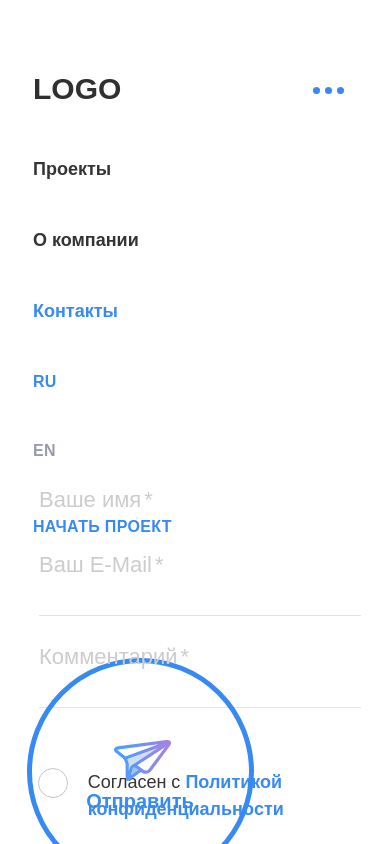
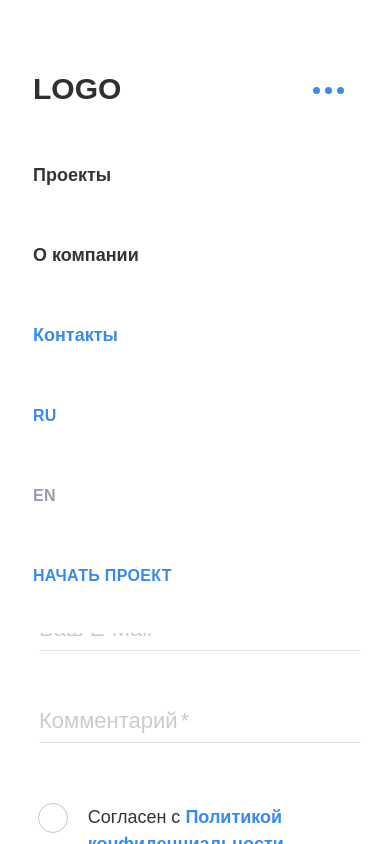
Before and after one commit to polechkapo/test_toimi, a React (Create React App) app: page / in a window 390 px wide. Both pictures are taken after a click on the button 328 px from the left and 89 px from the top of the page. Built offline with nearby package versions, Linux system fonts and the light colour scheme.

Commit message:
improved project and fixed bugs

```diff
--- a/package.json
+++ b/package.json
@@ -6,6 +6,7 @@
     "@testing-library/jest-dom": "^5.16.5",
     "@testing-library/react": "^13.4.0",
     "@testing-library/user-event": "^13.5.0",
+    "classnames": "^2.3.2",
     "react": "^18.2.0",
     "react-dom": "^18.2.0",
     "react-scripts": "5.0.1",
@@ -22,7 +23,10 @@
     "extends": [
       "react-app",
       "react-app/jest"
-    ]
+    ],
+    "rules": {
+      "jsx-a11y/anchor-is-valid": "off"
+    }
   },
   "browserslist": {
     "production": [
--- a/src/components/App/App.jsx
+++ b/src/components/App/App.jsx
@@ -1,11 +1,11 @@
 import FormPage from "../FormPage/FormPage";
-import '../../styles/styles.scss'
+import "../../styles/styles.scss";
 
 function App() {
   return (
     <div className="App">
       <div className="page__wrapper">
-      <FormPage />
+        <FormPage />
       </div>
     </div>
   );
--- a/src/components/FormPage/Content/Content.jsx
+++ b/src/components/FormPage/Content/Content.jsx
@@ -1,19 +1,35 @@
-import React from 'react';
-import Form from '../Form/Form';
-import '../../../styles/components/content.scss'
+import React from "react";
+import Form from "../Form/Form";
+import styles from "./content.module.scss";
+import classNames from "classnames/bind";
 
-function Content(props) {
-   return (
-      <div className='content'>
-         <ul className='content__breadcrums'>
-            <li className='content__items'>Главная</li>
-            <li className='content__items content__items-contacts'>Контакты</li>
-         </ul>
-        <h2 className='content__title'>Мы рядом</h2>
-        <p className='content__description'>Заполните форму ниже и мы свяжемся с вами. Не любите формы? Напишите нам на почту  <a class="content__email" href="mailto:info@site.com">info@site.com</a></p>
-         <Form/>
-      </div>
-   );
+const cx = classNames.bind(styles);
+
+function Content() {
+  return (
+    <div className={styles.content}>
+      <ul className={styles.content__breadcrums}>
+        <li className={cx("content__breadcrums-item")}>Главная</li>
+        <li
+          className={cx(
+            "content__breadcrums-item",
+            "content__breadcrums-contact"
+          )}
+        >
+          Контакты
+        </li>
+      </ul>
+      <h2 className={styles.content__title}>Мы рядом</h2>
+      <p className={styles.content__description}>
+        Заполните форму ниже и мы свяжемся с вами. Не любите формы? Напишите нам
+        на почту{" "}
+        <a className={styles.content__email} href="mailto:info@site.com">
+          info@site.com
+        </a>
+      </p>
+      <Form />
+    </div>
+  );
 }
 
 export default Content;
--- a/src/styles/components/content.scss
+++ b/src/components/FormPage/Content/content.module.scss
@@ -18,8 +18,8 @@
     gap: 21px;
   }
 
-  &__items {
-    font-family: "Gilroy-Thin", sans-serif;
+  &__breadcrums-item {
+    font-family: "Gilroy", sans-serif;
     font-style: normal;
     font-weight: 300;
     font-size: 18px;
@@ -50,7 +50,7 @@
   &__form-name {
     width: 413px;
     height: 35px;
-    font-family: "Gilroy-Thin", sans-serif;
+    font-family: "Gilroy", sans-serif;
     font-style: normal;
     font-weight: 200;
     font-size: 26px;
@@ -78,7 +78,7 @@
     padding-top: 4px;
   }
   &__form-label {
-    font-family: "Gilroy-Thin", sans-serif;
+    font-family: "Gilroy", sans-serif;
     font-style: normal;
     font-weight: 300;
     font-size: 16px;
@@ -91,7 +91,7 @@
     margin-left: 3px;
   }
   &__description {
-    font-family: "Gilroy-Thin", sans-serif;
+    font-family: "Gilroy", sans-serif;
     font-style: normal;
     font-weight: 300;
     font-size: 20px;
@@ -136,7 +136,7 @@
     &::after {
       content: "";
       position: absolute;
-      background-image: url("../../img/send_pic.svg");
+      background-image: url("../../../img/send_pic.svg");
       width: 57px;
       height: 42px;
       top: 35%;
@@ -157,7 +157,7 @@
       transform: scale(1.7);
       content: "";
       position: absolute;
-      background-image: url("../../img/send_pic.svg");
+      background-image: url("../../../img/send_pic.svg");
       background-repeat: no-repeat;
     }
     &:active {
@@ -169,8 +169,8 @@
   &__form-name-p {
     position: absolute;
     top: -83%;
-    z-index: 10;
-    font-family: "Gilroy-Thin", sans-serif;
+    z-index: 9;
+    font-family: "Gilroy", sans-serif;
     font-style: normal;
     font-weight: 200;
     font-size: 26px;
@@ -179,7 +179,7 @@
     transition: 0.3s ease;
   }
 
-  &__form-name:hover + &__form-name-p,
+  &__form-name:focus + &__form-name-p,
   &__form-name:active + &__form-name-p,
   &__form-name:valid + &__form-name-p {
     top: -171%;
@@ -231,7 +231,7 @@
     line-height: 27px;
   }
 
-  &__items-contacts {
+  &__breadcrums-contact {
     font-weight: 600;
     position: relative;
     &::before {
@@ -269,7 +269,7 @@
       right: 59%;
     }
 
-    &__form-name:hover + &__form-name-p,
+    &__form-name:focus + &__form-name-p,
     &__form-name:active + &__form-name-p,
     &__form-name:valid + &__form-name-p {
       top: -171%;
@@ -281,7 +281,8 @@
 @media (max-width: 921px) {
   .content {
     margin-left: 10%;
-    &__items {
+    position: relative;
+    &__breadcrums-item {
       font-size: 12px;
       line-height: 14px;
     }
@@ -289,6 +290,7 @@
       font-size: 40px;
       line-height: 40px;
       margin-top: 57px;
+      margin-bottom: 45px;
     }
     &__description {
       font-size: 16px;
@@ -297,6 +299,7 @@
     }
     &__form-inputs {
       flex-direction: column;
+      gap: 60px;
     }
     &__form-name {
       width: 322px;
@@ -305,6 +308,7 @@
     &__form-name-p {
       font-size: 22px;
       line-height: 26px;
+      top: 0;
     }
 
     &__form-checkbox-input::before {
@@ -315,12 +319,27 @@
 
     &__form-button {
       position: absolute;
-      top: 78%;
-      right: 35%;
+      top: 84%;
+      right: 3%;
     }
 
     &__form-checkbox-input::after {
       left: 35%;
+    }
+
+    &__breadcrums-contact::before {
+      left: -23%;
+    }
+
+    &__form-name:focus + &__form-name-p,
+    &__form-name:active + &__form-name-p,
+    &__form-name:valid + &__form-name-p {
+      top: -100%;
+      font-size: 16px;
+    }
+
+    &__form {
+      margin-top: 80px;
     }
   }
 }
@@ -332,7 +351,7 @@
   transform: scale(0.5) !important;
   content: "";
   position: absolute;
-  background-image: url("../../img/send_pic.svg");
+  background-image: url("../../../img/send_pic.svg");
   background-repeat: no-repeat;
 }
 
--- a/src/components/FormPage/Footer/Footer.jsx
+++ b/src/components/FormPage/Footer/Footer.jsx
@@ -1,50 +1,116 @@
-import React from 'react';
-import '../../../styles/components/footer.scss';
-import telegram from '../../../img/telegram.svg';
-import whatsapp from '../../../img/whatsapp.svg';
+import React from "react";
+import telegram from "../../../img/telegram.svg";
+import whatsapp from "../../../img/whatsapp.svg";
+import styles from "./footer.module.scss";
+import classNames from "classnames/bind";
 
-function Footer(props) {
+const cx = classNames.bind(styles);
+
+function Footer() {
   return (
-      <div className='footer'>
-         <div className='footer__wrapper'>
-         <div className='footer__top'>
-         <h1 className='footer__title'>Logo</h1>
-         <div className='footer__lists'>
+    <div className={styles.footer}>
+      <div className={styles.footer__wrapper}>
+        <div className={styles.footer__top}>
+          <h1 className={styles.footer__title}>Logo</h1>
+          <div className={styles.footer__lists}>
             <div>
-            <h3 className='footer__subtitle footer__subtitle-services'>Услуги</h3>
-         <ul className='footer__list'>
-            <li className='footer__items'>Support and development</li>
-            <li className='footer__items'>UI/UX and product design</li>
-            <li className='footer__items'>Progressive Web Applications (PWA)</li>
+              <h3
+                className={cx("footer__subtitle", "footer__subtitle-services")}
+              >
+                Услуги
+              </h3>
+              <ul className={styles.footer__list}>
+                <li className={styles.footer__items}>
+                  <a className={cx("footer__items-link")} href="#">
+                    Support and development
+                  </a>
+                </li>
+                <li className={styles.footer__items}>
+                  <a className={cx("footer__items-link")} href="#">
+                    UI/UX and product design
+                  </a>
+                </li>
+                <li className={styles.footer__items}>
+                  <a className={cx("footer__items-link")} href="#">
+                    Progressive Web Applications (PWA)
+                  </a>
+                </li>
               </ul>
             </div>
-         <div className='footer__list-company'>
-            <h3 className='footer__subtitle'>Компания</h3>
-         <ul className='footer__list'>
-            <li className='footer__items'>О компании</li>
-            <li className='footer__items'>Проекты</li>
-            <li className='footer__items'>Контакты</li>
+            <div className={cx("footer__list-company")}>
+              <h3 className={styles.footer__subtitle}>Компания</h3>
+              <ul className={styles.footer__list}>
+                <li className={styles.footer__items}>
+                  <a className={cx("footer__items-link")} href="#">
+                    О компании
+                  </a>
+                </li>
+                <li className={styles.footer__items}>
+                  <a className={cx("footer__items-link")} href="#">
+                    Проекты
+                  </a>
+                </li>
+                <li className={styles.footer__items}>
+                  <a className={cx("footer__items-link")} href="#">
+                    Контакты
+                  </a>
+                </li>
               </ul>
             </div>
-         <div className='footer__list-contacts-wrapper'>
-            <h3 className='footer__subtitle footer__subtitle-contacts'>Контакты</h3>
-         <ul className='footer__list'>
-            <li className='footer__items'>Скачать презентацию</li>
-            <li className='footer__items'><a className='footer__items-link footer__items-link-phone' href='tel:+7(499)9999999'>+7 (499) 999-99-99</a></li>
-            <li className='footer__items'><a  className='footer__items-link'href="mailto:info@site.com">info@site.com</a></li>
+            <div className={cx("footer__list-contacts-wrapper")}>
+              <h3
+                className={cx("footer__subtitle", "footer__subtitle-contacts")}
+              >
+                Контакты
+              </h3>
+              <ul className={styles.footer__list}>
+                <li className={styles.footer__items}>
+                  <a className={cx("footer__items-link")} href="#">
+                    Скачать презентацию
+                  </a>
+                </li>
+                <li className={styles.footer__items}>
+                  <a
+                    className={cx(
+                      "footer__items-link",
+                      "footer__items-link-phone"
+                    )}
+                    href="tel:+7(499)9999999"
+                  >
+                    +7 (499) 999-99-99
+                  </a>
+                </li>
+                <li className={styles.footer__items}>
+                  <a
+                    className={cx("footer__items-link")}
+                    href="mailto:info@site.com"
+                  >
+                    info@site.com
+                  </a>
+                </li>
               </ul>
             </div>
             <div>
-            <ul className='footer__list-contacts'>
-               <li><button className='footer__list-btn'><img src={telegram} alt="Telegram" /></button></li>
-               <li><button className='footer__list-btn'><img src={whatsapp} alt="Whatsapp" /></button></li>
+              <ul className={cx("footer__list-contacts")}>
+                <li>
+                  <button className={cx("footer__list-btn")}>
+                    <img src={telegram} alt="Telegram" />
+                  </button>
+                </li>
+                <li>
+                  <button className={cx("footer__list-btn")}>
+                    <img src={whatsapp} alt="Whatsapp" />
+                  </button>
+                </li>
               </ul>
             </div>
           </div>
         </div>
-         <div className='footer__bottom'>
-            <p className='footer__items'>© Company 2022. All rights reserved.</p>
-            <p className='footer__items'>Политика конфиденциальноcти</p>
+        <div className={styles.footer__bottom}>
+          <p className={styles.footer__items}>
+            © Company 2022. All rights reserved.
+          </p>
+          <p className={styles.footer__items}>Политика конфиденциальноcти</p>
         </div>
       </div>
     </div>
--- a/src/styles/components/footer.scss
+++ b/src/components/FormPage/Footer/footer.module.scss
@@ -143,6 +143,7 @@
 
 @media (max-width: 921px) {
   .footer {
+    position: relative;
     &__list {
       flex-direction: column;
     }
@@ -173,8 +174,8 @@
     }
     &__list-contacts {
       position: absolute;
-      top: 154%;
       left: 40%;
+      bottom: 16%;
     }
     &__bottom {
       padding-left: 12%;
--- a/src/components/FormPage/Form/Form.jsx
+++ b/src/components/FormPage/Form/Form.jsx
@@ -1,67 +1,73 @@
 import React, { useState } from "react";
+import styles from "../Content/content.module.scss";
+import classNames from "classnames/bind";
+
+const cx = classNames.bind(styles);
 
 function Form() {
-  const [send, setSend] = useState("Отправить");
-  const [plane, setPlain] = useState(false);
-  const handleButton = (event) => {
+  // const [send, setSend] = useState();
+  // const [animation, setAnimation] = useState(false);
+  const [formSubmitted, setFormSubmitted] = useState(["Отправить", false])
+  const handleSubmit = (event) => {
     event.preventDefault();
-    setPlain(true);
-    setSend("Ваше сообщение отправлено!");
+    // setAnimation(true);
+    // setSend();
+    setFormSubmitted(["Ваше сообщение отправлено!", true])
     event.target.reset();
     setTimeout(() => {
-      setPlain(false);
-      setSend("Отправить");
+      setFormSubmitted((["Отправить", false]))
     }, 2000);
   };
+
   return (
-    <div className="content__container">
-      <form className="content__form" onSubmit={handleButton}>
-        <div className="content__form-wrapper">
-          <div className="content__form-inputs">
-            <label htmlFor="name" className="content__form-label">
+    <div className={styles.content__container}>
+      <form className={styles.content__form} onSubmit={handleSubmit}>
+        <div className={cx("content__form-wrapper")}>
+          <div className={cx("content__form-inputs")}>
+            <label htmlFor="name" className={cx("content__form-label")}>
               <input
                 type="text"
                 name="name"
-                className="content__form-name"
+                className={cx("content__form-name")}
                 required
               />
-               <p className="content__form-name-p">
-                Ваше имя<span className="content__span">*</span>
+              <p className={cx("content__form-name-p")}>
+                Ваше имя<span className={styles.content__span}>*</span>
               </p>
             </label>
-            <label htmlFor="name" className="content__form-label">
+            <label htmlFor="name" className={cx("content__form-label")}>
               <input
                 type="text"
                 name="name"
-                className="content__form-name content__form-email"
+                className={cx("content__form-name", "content__form-email")}
                 required
               />
-               <p className="content__form-name-p">
-               Ваш E-Mail<span className="content__span">*</span>
+              <p className={cx("content__form-name-p")}>
+                Ваш E-Mail<span className={styles.content__span}>*</span>
               </p>
             </label>
           </div>
-          <label htmlFor="name" className="content__form-label">
+          <label htmlFor="name" className={cx("content__form-label")}>
             <input
               type="text"
               name="name"
-                className="content__form-name content__form-comment"
+              className={cx("content__form-name", "content__form-comment")}
               required
             />
-               <p className="content__form-name-p">
-               Комментарий<span className="content__span">*</span>
+            <p className={cx("content__form-name-p")}>
+              Комментарий<span className={styles.content__span}>*</span>
             </p>
           </label>
-          <div className="content__form-radio-wrapper">
+          <div className={cx("content__form-radio-wrapper")}>
             <input
               type="radio"
               name="policy"
-              className="content__form-checkbox-input"
+              className={cx("content__form-checkbox-input")}
               required
             />
-            <label htmlFor="policy" className="content__form-checkbox">
+            <label htmlFor="policy" className={cx("content__form-checkbox")}>
               Согласен с{" "}
-              <a class="content__email content__policy" href="#">
+              <a className={cx("content__email", "content__policy")} href="#">
                 Политикой конфиденциальноcти
               </a>
             </label>
@@ -69,13 +75,14 @@ function Form() {
         </div>
         <button
           className={
-            plane ? "content__form-button submited" : "content__form-button"
+            formSubmitted[1]
+              ? cx("content__form-button", "submited")
+              : cx("content__form-button")
           }
           type="submit"
-          onSubmit={handleButton}
           name="btn"
         >
-          {send}
+          {formSubmitted[0]}
         </button>
       </form>
     </div>
--- a/src/components/FormPage/Header/Header.jsx
+++ b/src/components/FormPage/Header/Header.jsx
@@ -1,30 +1,84 @@
-import React, { useState } from 'react';
-import '../../../styles/components/header.scss'
-import toggleBtn from '../../../img/toggle-close.svg'
+import React, { useState } from "react";
+import styles from "./header.module.scss";
+import toggleBtn from "../../../img/toggle-close.svg";
+import classNames from "classnames/bind";
+
+const cx = classNames.bind(styles);
 
 function Header() {
-
-   const [toggle, setToggle] = useState(false)
-   return (
-      <div className='header'>
-        <h1 className='header__title'>Logo</h1>
-        <button className='header__toggle' onClick={() => setToggle(!toggle)}><img src={toggleBtn} alt="toggle" /></button>
-        <div className={toggle ? 'header__list-wrapper-opened': 'header__list-wrapper'}>
-        <ul className={toggle?'header__list header__list-info-opened' : 'header__list header__list-info'}>
-         <li className='header__items'>Проекты</li>
-         <li className='header__items'>О компании</li>
-         <li className='header__items header__items-contacts'>Контакты</li>
+  const [open, setOpen] = useState(false);
+  return (
+    <div className={styles.header}>
+      <h1 className={styles.header__title}>Logo</h1>
+      <button className={styles.header__toggle} onClick={() => setOpen(!open)}>
+        <img src={toggleBtn} alt="toggle" />
+      </button>
+      <div
+        className={
+          open ? cx("header__list-wrapper-opened") : cx("header__list-wrapper")
+        }
+      >
+        <ul
+          className={
+            open
+              ? cx("header__list", "header__list-info-opened")
+              : cx("header__list", "header__list-info")
+          }
+        >
+          <li>
+            <a className={styles.header__items} href="#">
+              Проекты
+            </a>
+          </li>
+          <li>
+            <a className={styles.header__items} href="#">
+              О компании
+            </a>
+          </li>
+          <li>
+            <a
+              className={cx("header__items", "header__items-contacts")}
+              href="#"
+            >
+              Контакты
+            </a>
+          </li>
         </ul>
-        <div className={toggle ? 'header__right-opened': 'header__right'}>
-         <ul className={toggle? 'header__list header__list-lang-opened': 'header__list header__list-lang'}>
-            <li className='header__items-lang header__items-lang-ru'>RU</li>
-            <li className='header__items-lang header__items-lang-eng'>EN</li>
-         </ul>
-         <button className='header__button'>Начать проект</button>
-        </div>
+        <div
+          className={open ? cx("header__right-opened") : cx("header__right")}
+        >
+          <ul
+            className={
+              open
+                ? cx("header__list", "header__list-lang-opened")
+                : cx("header__list", "header__list-lang")
+            }
+          >
+            <li>
+              <a
+                className={cx(
+                  "header__items-lang",
+                  "header__items-lang-option"
+                )}
+                href="#"
+              >
+                RU
+              </a>
+            </li>
+            <li>
+              <a
+                className={cx("header__items-lang", "header__items-lang-eng")}
+                href="#"
+              >
+                EN
+              </a>
+            </li>
+          </ul>
+          <button className={styles.header__button}>Начать проект</button>
         </div>
       </div>
-   );
+    </div>
+  );
 }
 
 export default Header;
--- a/src/styles/components/header.scss
+++ b/src/components/FormPage/Header/header.module.scss
@@ -17,7 +17,9 @@
     font-weight: 600;
     font-size: 18px;
     line-height: 21px;
-    font-family: "Gilroy-Thin", sans-serif;
+    font-family: "Gilroy", sans-serif;
+    text-decoration: none;
+    color: var(--basic-black);
   }
   &__items-lang {
     font-weight: 600;
@@ -25,8 +27,10 @@
     line-height: 19px;
     letter-spacing: 0.02em;
     text-transform: uppercase;
+    text-decoration: none;
+    color: var(--text-grey);
   }
-  &__items-lang-ru {
+  &__items-lang-option {
     color: var(--text-blue);
     position: relative;
     &::after {
@@ -39,9 +43,6 @@
       background-color: var(--text-blue);
       border-radius: 20px;
     }
-  }
-  &__items-lang-eng {
-    color: var(--text-grey);
   }
 
   &__items-contacts {
@@ -93,6 +94,7 @@
     background-color: transparent;
     border: none;
     position: relative;
+    white-space: nowrap;
     &::after {
       position: absolute;
       content: "";
@@ -110,7 +112,7 @@
       content: "";
       width: 15px;
       height: 14px;
-      background-image: url("../../img/arrow.svg");
+      background-image: url("../../../img/arrow.svg");
       top: 36%;
       left: 99%;
     }
@@ -119,7 +121,7 @@
     display: flex;
     margin-left: 36%;
     margin-left: 32%;
-    gap: 486px;
+    gap: 470px;
   }
   &__toggle {
     display: none;
@@ -222,7 +224,7 @@
       height: 0;
     }
 
-    &__items-lang-ru::after {
+    &__items-lang-option::after {
       width: 0;
       height: 0;
     }
--- a/src/styles/helpers/fonts.scss
+++ b/src/styles/helpers/fonts.scss
@@ -1,20 +1,23 @@
 @font-face {
   font-style: normal;
-  font-family: "Gilroy",sans-serif;
+  font-weight: 600;
+  font-family: "Gilroy";
   font-display: swap;
   src: url("../../fonts/Gilroy-Regular.woff") format("woff");
 }
 
 @font-face {
   font-style: normal;
-  font-family: "Gilroy-Thin",sans-serif;
+  font-weight: 400;
+  font-family: "Gilroy";
   font-display: swap;
   src: url("../../fonts/Gilroy-Thin.woff") format("woff");
 }
 
 @font-face {
   font-style: normal;
-  font-family: "Circe",sans-serif;
+  font-weight: 400;
+  font-family: "Circe";
   font-display: swap;
   src: url("../../fonts/Circe-Thin.woff") format("woff");
 }
```
Also changed, not shown: src/components/FormPage/FormPage.jsx (+11 -11 lines), 1 other file (tests, documents, lock files or other folders). Lines whose indentation alone changed are shown as unchanged.
